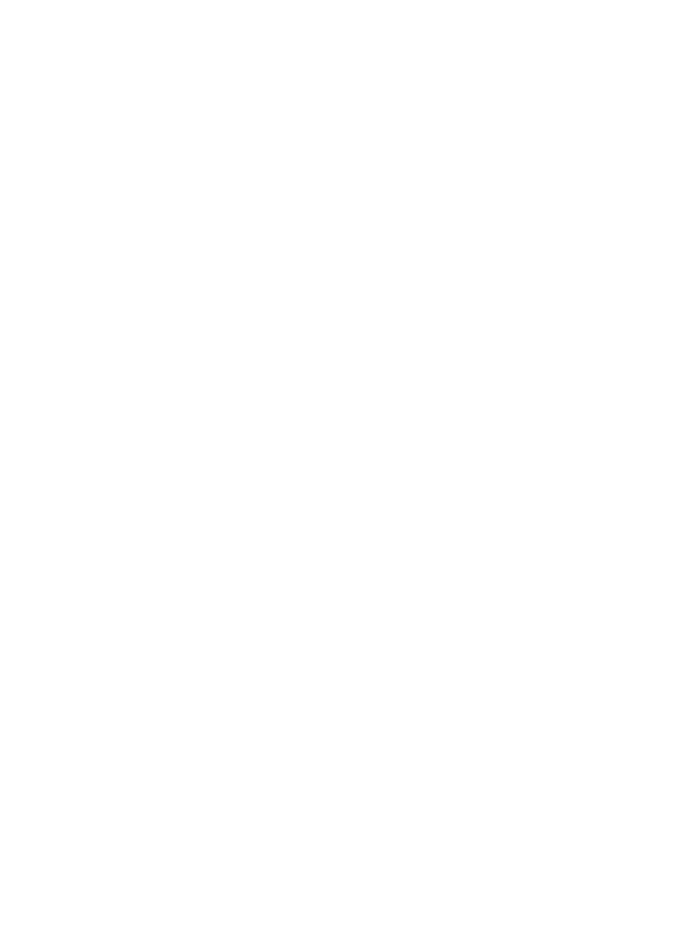
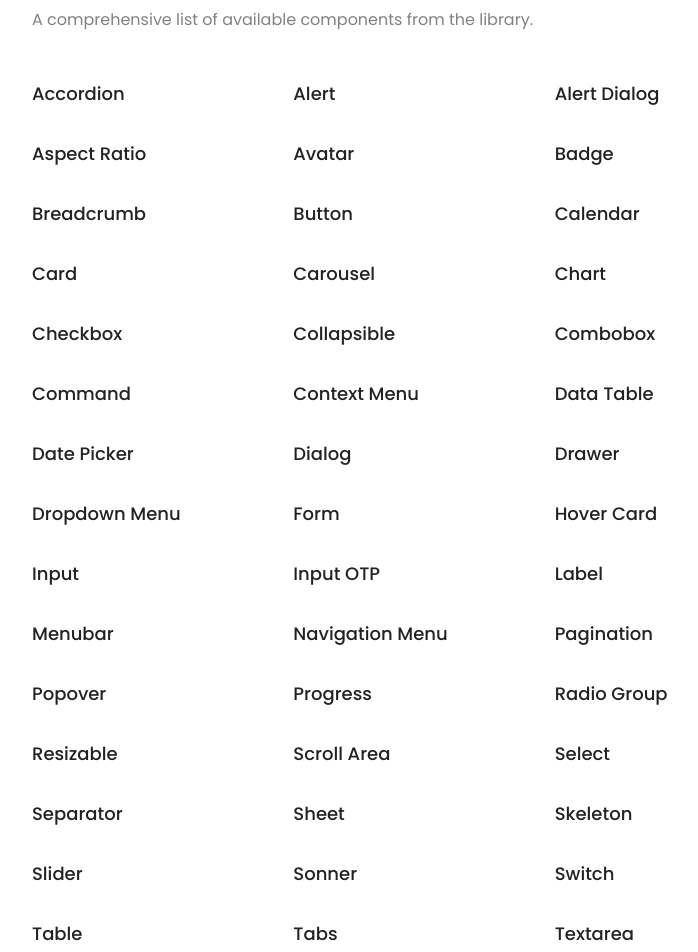
Before and after one commit to Jetrossgalinato/my-comp, a Next.js app: page /components-page in a window 1280 px wide. Shown: the part 180-1132 px from the top of the page, without its empty margins (240-938 px from the left). Before the commit the page ends 800 px from the top, so only its background shows below. Built offline with nearby package versions, Linux system fonts and the light colour scheme.

Commit message:
feat: add the components (components)

```diff
--- a/app/(navlinks)/components-page/page.tsx
+++ b/app/(navlinks)/components-page/page.tsx
@@ -1,15 +1,90 @@
 import { Navbar } from "@/components/navbar";
-import { TypographyH2, TypographyMuted } from "@/components/typography";
+import {
+  TypographyH2,
+  TypographyLarge,
+  TypographyMuted,
+} from "@/components/typography";
+import Link from "next/link";
+
+const shadcnComponents = [
+  "Accordion",
+  "Alert",
+  "Alert Dialog",
+  "Aspect Ratio",
+  "Avatar",
+  "Badge",
+  "Breadcrumb",
+  "Button",
+  "Calendar",
+  "Card",
+  "Carousel",
+  "Chart",
+  "Checkbox",
+  "Collapsible",
+  "Combobox",
+  "Command",
+  "Context Menu",
+  "Data Table",
+  "Date Picker",
+  "Dialog",
+  "Drawer",
+  "Dropdown Menu",
+  "Form",
+  "Hover Card",
+  "Input",
+  "Input OTP",
+  "Label",
+  "Menubar",
+  "Navigation Menu",
+  "Pagination",
+  "Popover",
+  "Progress",
+  "Radio Group",
+  "Resizable",
+  "Scroll Area",
+  "Select",
+  "Separator",
+  "Sheet",
+  "Skeleton",
+  "Slider",
+  "Sonner",
+  "Switch",
+  "Table",
+  "Tabs",
+  "Textarea",
+  "Toast",
+  "Toggle",
+  "Toggle Group",
+  "Tooltip",
+];
+
 export default function ComponentsPage() {
   return (
-    <div className="min-h-screen bg-background text-foreground gap-4 transition-colors duration-300">
+    <div className="min-h-screen bg-background text-foreground transition-colors duration-300">
       <Navbar />
-      <div className="max-w-2xl mx-auto mt-10">
-        <TypographyH2>Components</TypographyH2>
-        <TypographyMuted>
-          Collection of accessible, reusable building blocks for
-          high-performance web interfaces.
-        </TypographyMuted>
+      <div className="container mx-auto px-4 py-16 max-w-3xl">
+        <div className="mb-10 space-y-4">
+          <TypographyH2>Components</TypographyH2>
+          <TypographyMuted>
+            A comprehensive list of available components from the library.
+          </TypographyMuted>
+        </div>
+
+        <div className="grid grid-cols-1 sm:grid-cols-2 md:grid-cols-3 gap-x-12 gap-y-4">
+          {shadcnComponents.map((component) => (
+            <Link
+              key={component}
+              href={`/components-page/${component
+                .toLowerCase()
+                .replace(/\s+/g, "-")}`}
+              className="group flex items-center p-2 -ml-2 rounded-md transition duration-200"
+            >
+              <TypographyLarge className="text-foreground group-hover:text-foreground group-hover:underline underline-offset-4 transition-all duration-200">
+                {component}
+              </TypographyLarge>
+            </Link>
+          ))}
+        </div>
       </div>
     </div>
   );
--- a/components/typography.tsx
+++ b/components/typography.tsx
@@ -150,7 +150,7 @@ export function TypographyLarge({
   className?: string;
 }) {
   return (
-    <div className={`text-lg font-semibold text-foreground/90 ${className}`}>
+    <div className={`text-lg font-medium text-foreground/90 ${className}`}>
       {children}
     </div>
   );
@@ -180,7 +180,7 @@ export function TypographyMuted({
   className?: string;
 }) {
   return (
-    <p className={`text-sm text-muted-foreground/90 ${className}`}>
+    <p className={`text-md text-muted-foreground/90 ${className}`}>
       {children}
     </p>
   );
```
